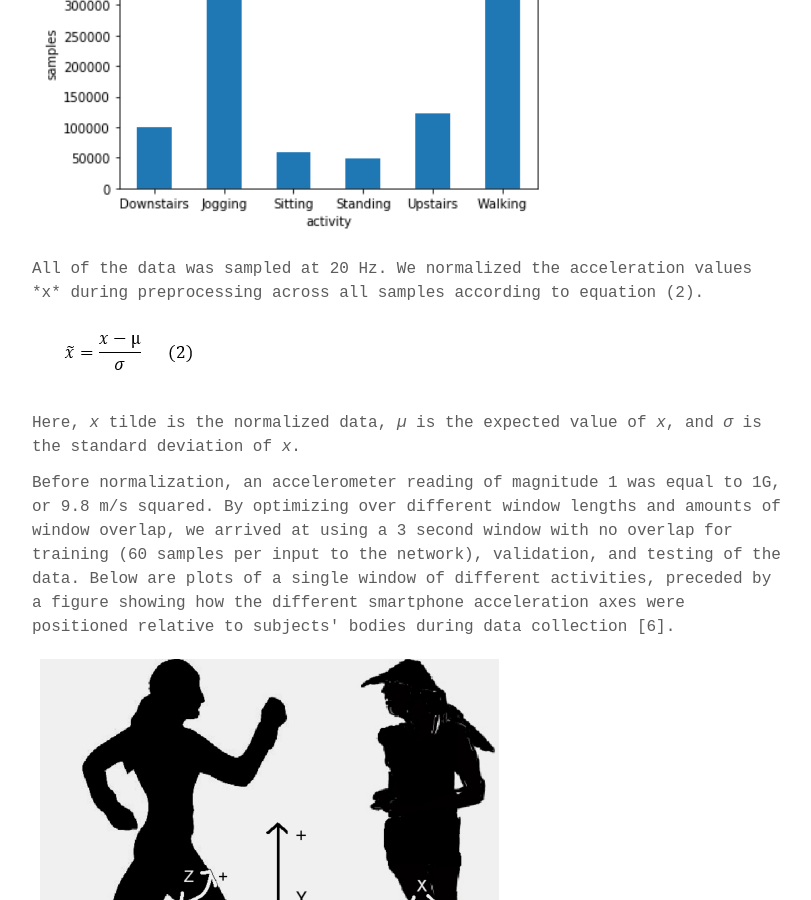
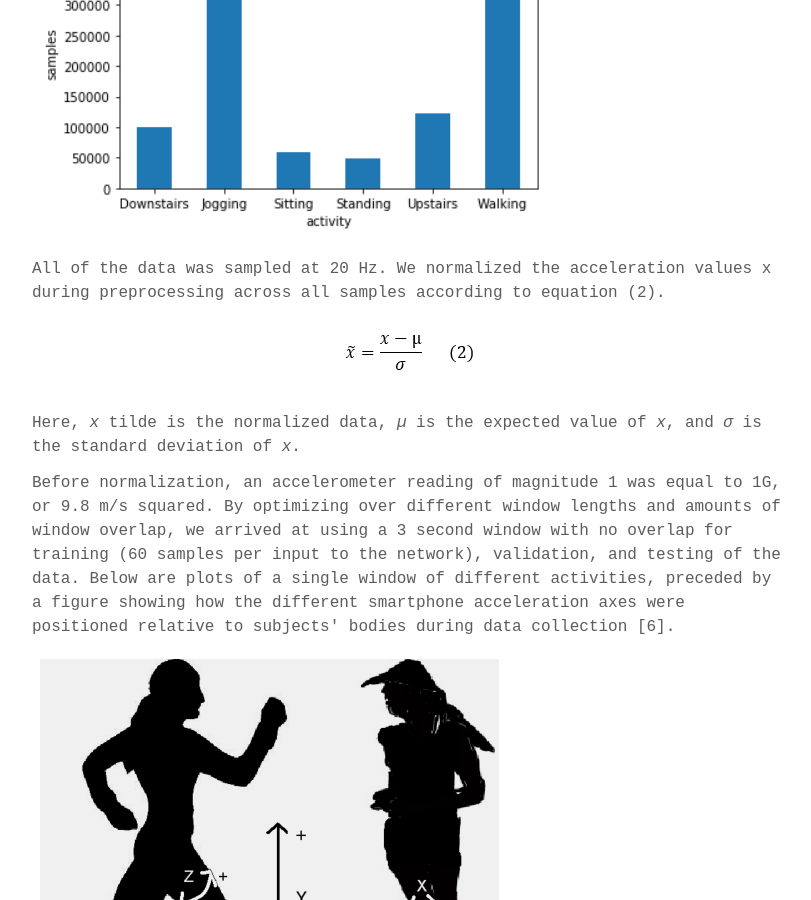
Before and after one commit to m202a-winter19-lofi/m202a-winter19-lofi.github.io, a Jekyll site: the page built from design.md, in a window 1280 px wide and 900 px high, scrolled down 3870 px. Shown: the whole window, without its empty margins (232-1043 px from the left). Built offline with Jekyll 4.4.1, drawn with Linux system fonts in a browser that asks for light colours; some web fonts are replaced.

Commit message:
one more time

```diff
--- a/design.md
+++ b/design.md
@@ -80,9 +80,9 @@ and most of the activity samples were of either walking or jogging.</p>
 
 ![samples over activities](/assets/images/cnn_dist_activities.PNG)
 
-<p>All of the data was sampled at 20 Hz. We normalized the acceleration values *x* during preprocessing across all samples according to equation (2).</p>
+<p>All of the data was sampled at 20 Hz. We normalized the acceleration values x during preprocessing across all samples according to equation (2).</p>
 
-<img align="center" src="/assets/images/eq2.PNG" alt="normalization equation">
+<p align="center"><img src="/assets/images/eq2.PNG" alt="normalization equation"></p>
 
 Here, *x* tilde is the normalized data, *µ* is the expected value of *x*, and *σ* is the standard deviation of *x*.
 
```
